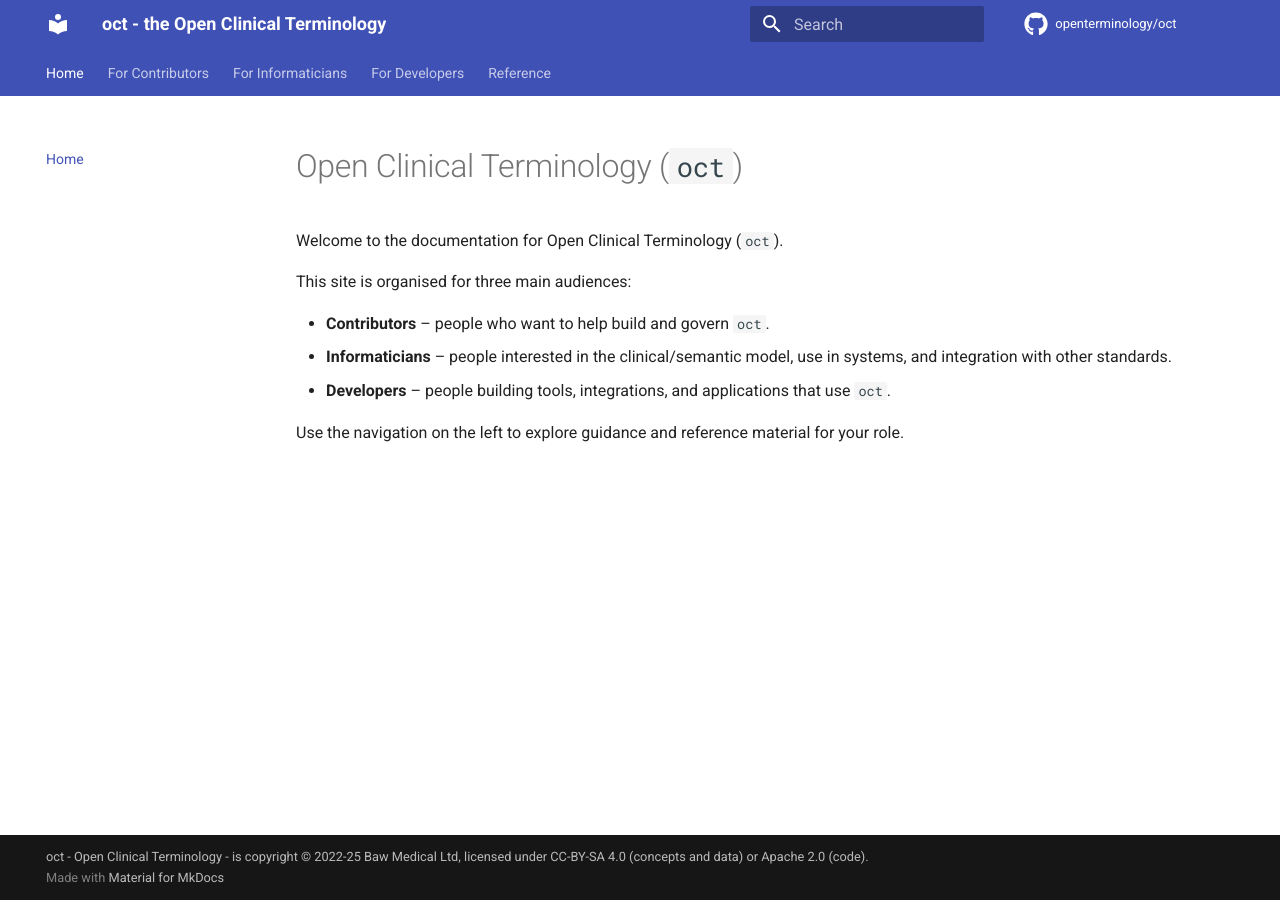
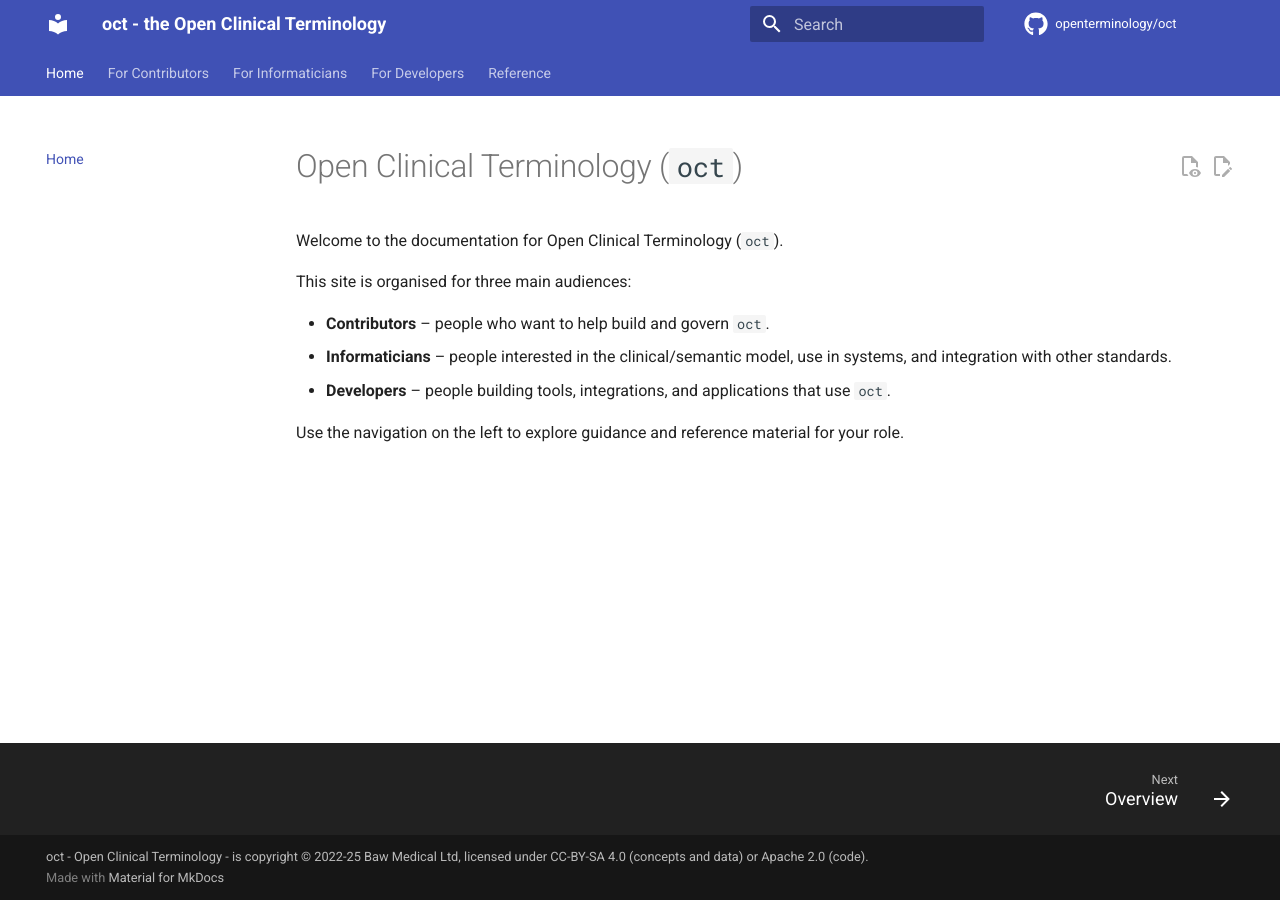
Before and after one commit to openterminology/oct, an MkDocs documentation site: the page built from docs/index.md, in a window 1280 px wide. Built offline with MkDocs 1.6.1 and Material for MkDocs 9.7.7, drawn with Linux system fonts in a browser that asks for light colours; comment, search, counter and statistics services are not loaded.

Commit message:
adds explicit footer nav

```diff
--- a/mkdocs.yml
+++ b/mkdocs.yml
@@ -12,10 +12,15 @@ theme:
   name: material
   language: en
   features:
+    - content.action.edit # explicitly adds edit button (Material4MkDocs9.0)
+    - content.action.view # explicitly adds view button (Material4MkDocs9.0)
+    - content.code.copy
+    - content.code.select
+    - content.code.annotate
+    - navigation.footer # explicitly adds footer prev/next (Material4MkDocs9.0)
     - navigation.sections
     - navigation.tabs
     - navigation.top
-    - content.code.copy
     - search.suggest
     - search.highlight
     - toc.integrate
```
